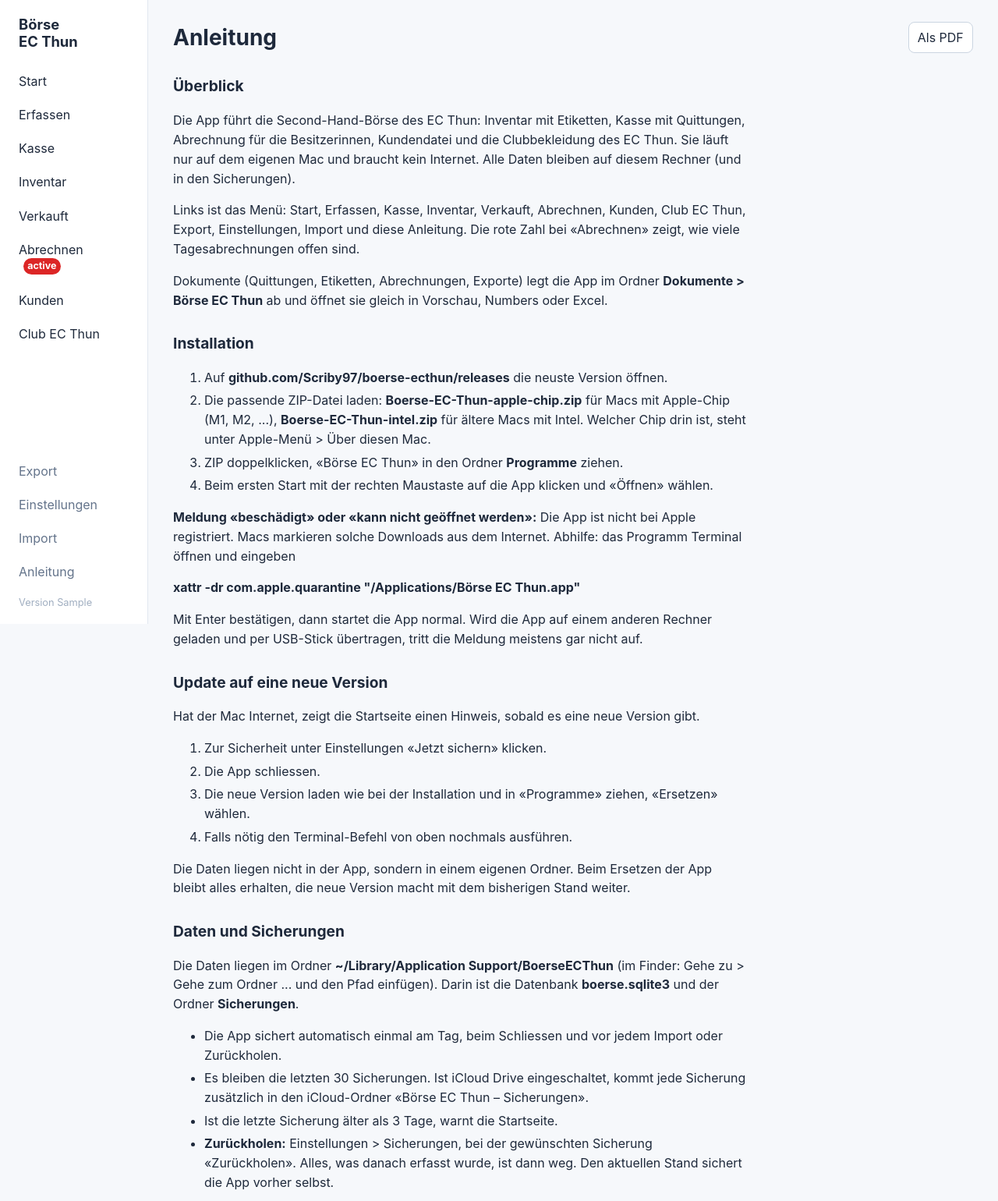
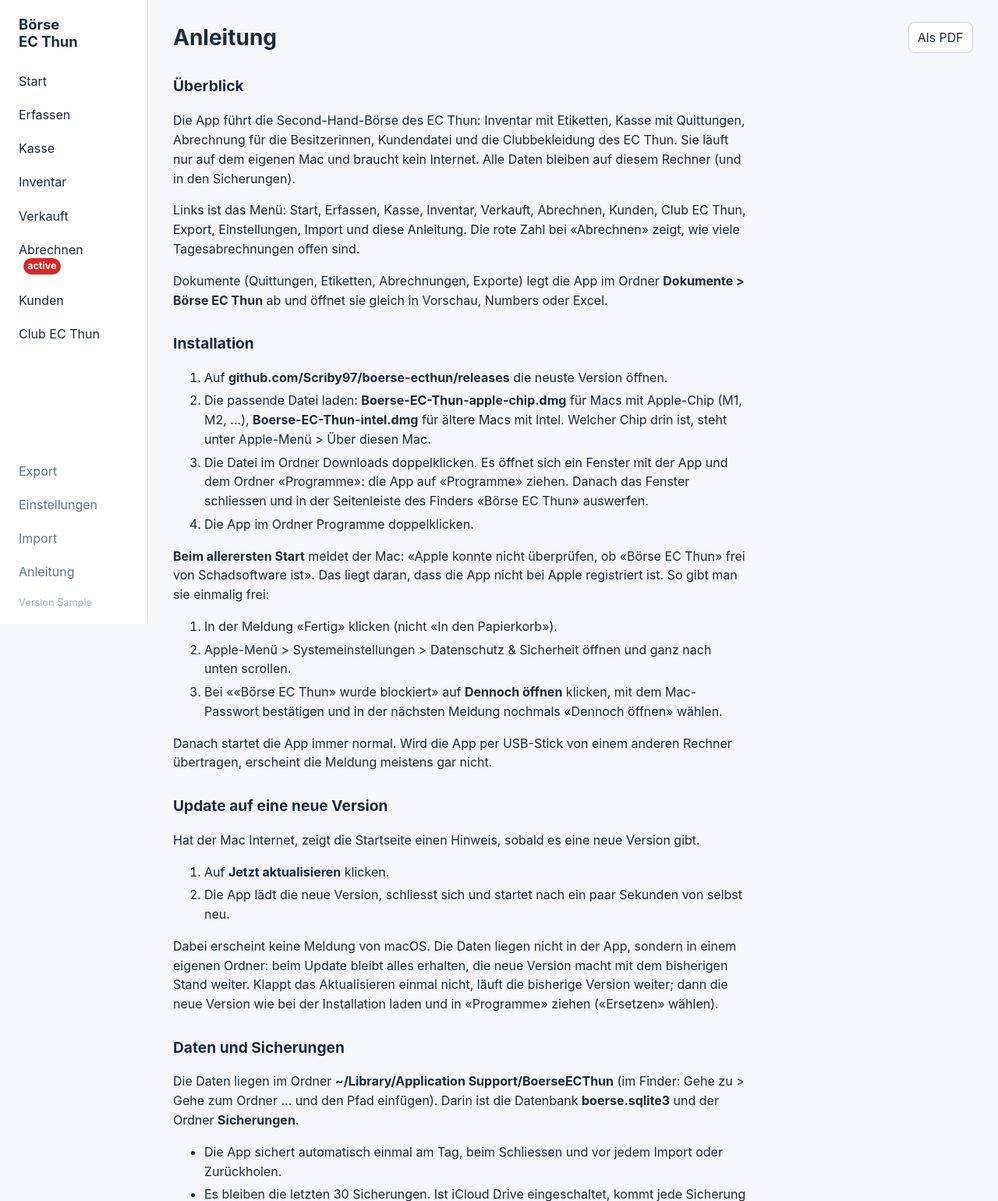
Before and after one commit to Scriby97/boerse-ecthun, a Django app: template inventar/templates/inventar/guide.html in a window 1280 px wide. Shown: the top 1540 px of the page at 78% size. Run offline with Django 5.2, Linux system fonts and the light colour scheme; the template is opened without the code that fills it: most values are stand-ins (such as "Sample title", 1, 10 or a date in 2020).

Commit message:
Anleitung: Installation per DMG, «Dennoch öffnen», Update-Knopf
Co-Authored-By: Claude Opus 5.5 <noreply@anthropic.com>

```diff
--- a/inventar/templates/inventar/_guide_content.html
+++ b/inventar/templates/inventar/_guide_content.html
@@ -10,28 +10,35 @@ ab und öffnet sie gleich in Vorschau, Numbers oder Excel.</p>
 <h2>Installation</h2>
 <ol>
   <li>Auf <b>github.com/Scriby97/boerse-ecthun/releases</b> die neuste Version öffnen.</li>
-  <li>Die passende ZIP-Datei laden: <b>Boerse-EC-Thun-apple-chip.zip</b> für Macs mit Apple-Chip (M1, M2, ...),
-    <b>Boerse-EC-Thun-intel.zip</b> für ältere Macs mit Intel. Welcher Chip drin ist, steht unter
+  <li>Die passende Datei laden: <b>Boerse-EC-Thun-apple-chip.dmg</b> für Macs mit Apple-Chip (M1, M2, ...),
+    <b>Boerse-EC-Thun-intel.dmg</b> für ältere Macs mit Intel. Welcher Chip drin ist, steht unter
     Apple-Menü &gt; Über diesen Mac.</li>
-  <li>ZIP doppelklicken, «Börse EC Thun» in den Ordner <b>Programme</b> ziehen.</li>
-  <li>Beim ersten Start mit der rechten Maustaste auf die App klicken und «Öffnen» wählen.</li>
+  <li>Die Datei im Ordner Downloads doppelklicken. Es öffnet sich ein Fenster mit der App und dem Ordner
+    «Programme»: die App auf «Programme» ziehen. Danach das Fenster schliessen und in der Seitenleiste des Finders
+    «Börse EC Thun» auswerfen.</li>
+  <li>Die App im Ordner Programme doppelklicken.</li>
 </ol>
-<p><b>Meldung «beschädigt» oder «kann nicht geöffnet werden»:</b> Die App ist nicht bei Apple registriert. Macs
-markieren solche Downloads aus dem Internet. Abhilfe: das Programm Terminal öffnen und eingeben</p>
-<p><b>xattr -dr com.apple.quarantine "/Applications/Börse EC Thun.app"</b></p>
-<p>Mit Enter bestätigen, dann startet die App normal. Wird die App auf einem anderen Rechner geladen und per
-USB-Stick übertragen, tritt die Meldung meistens gar nicht auf.</p>
+<p><b>Beim allerersten Start</b> meldet der Mac: «Apple konnte nicht überprüfen, ob «Börse EC Thun» frei von
+Schadsoftware ist». Das liegt daran, dass die App nicht bei Apple registriert ist. So gibt man sie einmalig frei:</p>
+<ol>
+  <li>In der Meldung «Fertig» klicken (nicht «In den Papierkorb»).</li>
+  <li>Apple-Menü &gt; Systemeinstellungen &gt; Datenschutz &amp; Sicherheit öffnen und ganz nach unten scrollen.</li>
+  <li>Bei ««Börse EC Thun» wurde blockiert» auf <b>Dennoch öffnen</b> klicken, mit dem Mac-Passwort bestätigen und in der
+    nächsten Meldung nochmals «Dennoch öffnen» wählen.</li>
+</ol>
+<p>Danach startet die App immer normal. Wird die App per USB-Stick von einem anderen Rechner übertragen, erscheint die
+Meldung meistens gar nicht.</p>
 
 <h2>Update auf eine neue Version</h2>
 <p>Hat der Mac Internet, zeigt die Startseite einen Hinweis, sobald es eine neue Version gibt.</p>
 <ol>
-  <li>Zur Sicherheit unter Einstellungen «Jetzt sichern» klicken.</li>
-  <li>Die App schliessen.</li>
-  <li>Die neue Version laden wie bei der Installation und in «Programme» ziehen, «Ersetzen» wählen.</li>
-  <li>Falls nötig den Terminal-Befehl von oben nochmals ausführen.</li>
+  <li>Auf <b>Jetzt aktualisieren</b> klicken.</li>
+  <li>Die App lädt die neue Version, schliesst sich und startet nach ein paar Sekunden von selbst neu.</li>
 </ol>
-<p>Die Daten liegen nicht in der App, sondern in einem eigenen Ordner. Beim Ersetzen der App bleibt alles erhalten,
-die neue Version macht mit dem bisherigen Stand weiter.</p>
+<p>Dabei erscheint keine Meldung von macOS. Die Daten liegen nicht in der App, sondern in einem eigenen Ordner: beim
+Update bleibt alles erhalten, die neue Version macht mit dem bisherigen Stand weiter. Klappt das Aktualisieren
+einmal nicht, läuft die bisherige Version weiter; dann die neue Version wie bei der Installation laden und in
+«Programme» ziehen («Ersetzen» wählen).</p>
 
 <h2>Daten und Sicherungen</h2>
 <p>Die Daten liegen im Ordner <b>~/Library/Application Support/BoerseECThun</b> (im Finder: Gehe zu &gt; Gehe zum
@@ -150,7 +157,8 @@ einschalten, damit die Sicherungen auch ausser Haus liegen.</p>
   <li>Python, Django und SQLite; die App startet einen Server nur auf dem eigenen Rechner und zeigt ihn in einem
     Fenster.</li>
   <li>Neue Version: Versionsnummer in boerse/__init__.py erhöhen, Tag v1.x.y pushen. GitHub baut die Mac-App für
-    Apple-Chip und Intel und legt sie unter «Releases» ab.</li>
+    Apple-Chip und Intel und legt sie unter «Releases» ab: DMG zum Installieren, ZIP für den Knopf «Jetzt
+    aktualisieren».</li>
   <li>Die Datenbank boerse.sqlite3 ist eine gewöhnliche SQLite-Datei und lässt sich mit jedem SQLite-Programm
     öffnen.</li>
 </ul>
```
Also changed, not shown: 1 other file.
